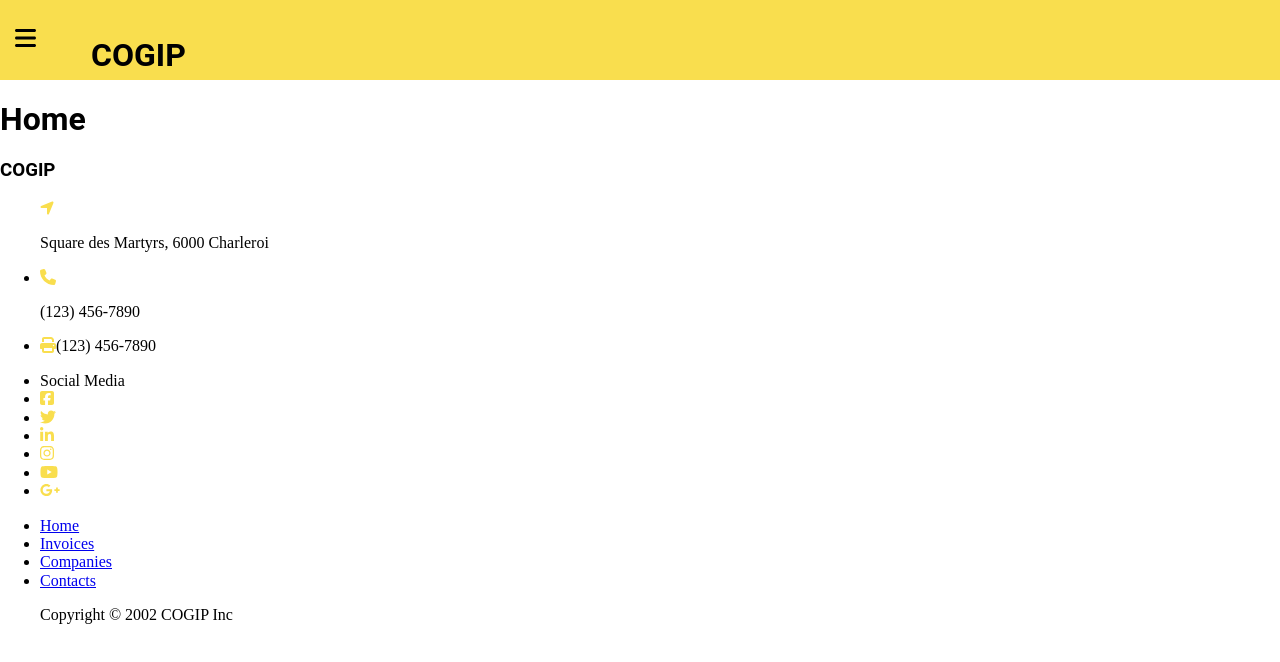
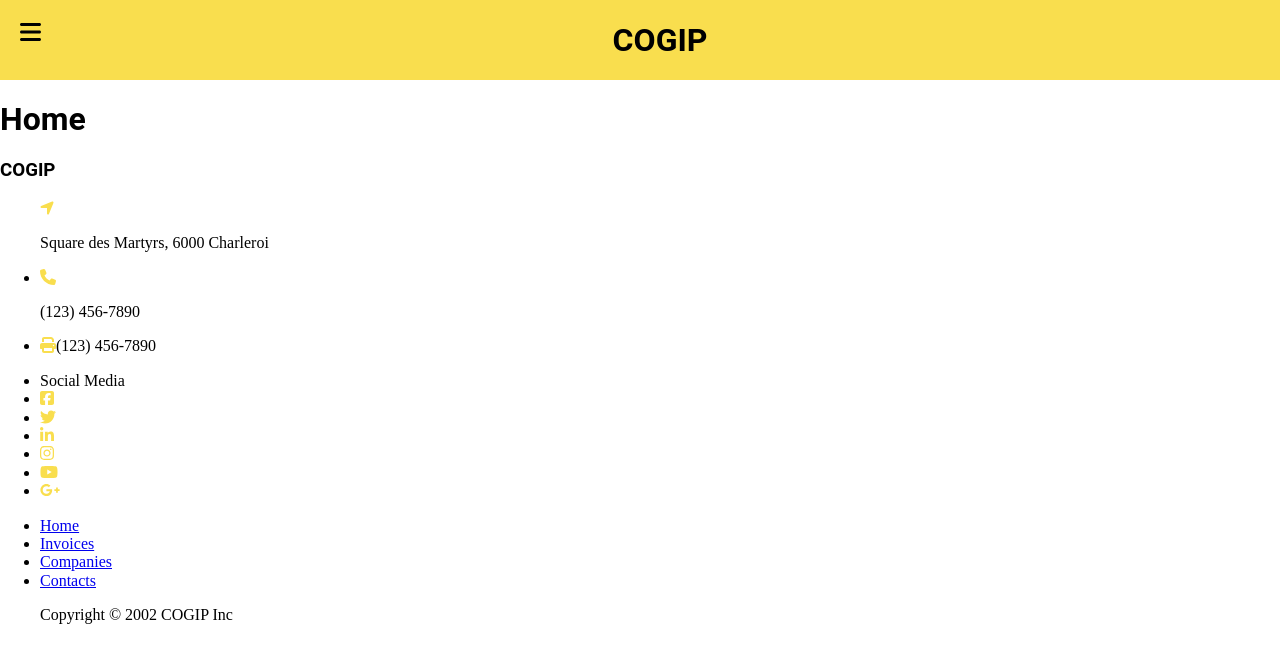
Before and after one commit to Robpiot/COGIP-GP3, a React (Vite) app: page / in a window 1280 px wide. Shown: the top 662 px of the page. Built offline with nearby package versions, Linux system fonts and the light colour scheme; the HTML template or start-up script is replaced by a standard one.

Commit message:
stage commit

```diff
--- a/src/assets/css/style.css
+++ b/src/assets/css/style.css
@@ -342,24 +342,27 @@ Files inside this folder can contain specific element styles and layout.
 .headerDiv {
   background-color: #F9DE4E;
   display: flex;
+  position: relative;
   flex-direction: row;
   height: 10vh;
-  width: 100vw;
+  width: 100%;
+  justify-content: center;
 }
 .headerDiv .menuButton {
   background-color: #F9DE4E;
-  padding: 15px;
+  position: absolute;
+  padding: 10px;
   font-size: 24px;
+  top: 10px;
+  left: 10px;
   cursor: pointer;
   border: none;
-  justify-content: flex-start;
+  justify-content: center;
 }
 .headerDiv .ulTitleHeader {
-  position: absolute;
-  justify-content: center;
-  text-align: center;
   text-decoration: none;
   list-style-type: none;
+  margin: auto;
 }
 .headerDiv .ulTitleHeader .titleHeader {
   text-align: center;
--- a/src/assets/scss/layouts/_header.scss
+++ b/src/assets/scss/layouts/_header.scss
@@ -5,25 +5,31 @@
 .headerDiv {
     background-color: #F9DE4E;
     display: flex;
+    position:relative;
     flex-direction: row;
     height : 10vh;
-    width: 100vw;
+    width: 100%;
+    justify-content: center;
+
+
 
     .menuButton {
         background-color: #F9DE4E;
-        padding: 15px;
+        position: absolute;
+        padding: 10px;
         font-size: 24px;
+        top: 10px;
+        left: 10px;
         cursor:pointer;
         border: none;
-        justify-content: flex-start;
+        justify-content:center;
     }
 
     .ulTitleHeader {
-        position : absolute;
-        justify-content: center;
-        text-align: center;
         text-decoration: none;
         list-style-type: none;
+        margin: auto;
+
         .titleHeader {
             text-align: center;
             text-decoration: none;
```
Also changed, not shown: 1 other file (tests, documents, lock files or other folders).
